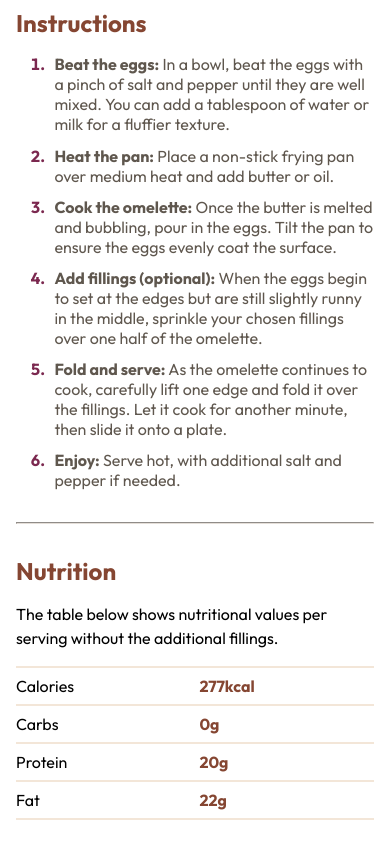
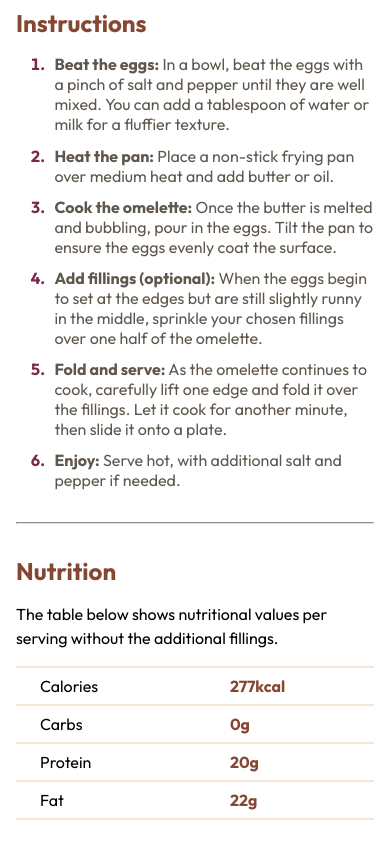
Before and after one commit to JosefForkman/Recipe-page, a React (Vite) app: page / in a window 390 px wide. Shown: the part 937-1781 px from the top of the page. Built offline with nearby package versions, Linux system fonts and the light colour scheme.

Commit message:
add media querry to padding-left

```diff
--- a/src/styles/layout/_spacing.scss
+++ b/src/styles/layout/_spacing.scss
@@ -15,6 +15,11 @@
         padding-bottom: $value;
 
         @include media(padding-bottom, $value);
+    }
+    .padding-left-#{$spesing} {
+        padding-left: #{$value};
+
+        @include media(padding, $value);
     }
     .padding-#{$spesing} {
         padding: #{$value};
```
